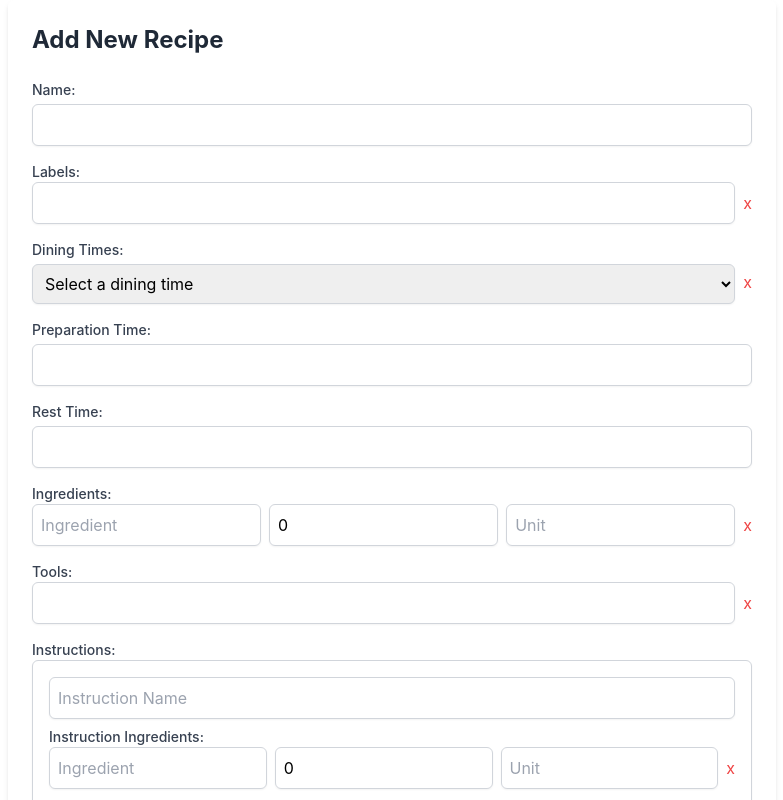
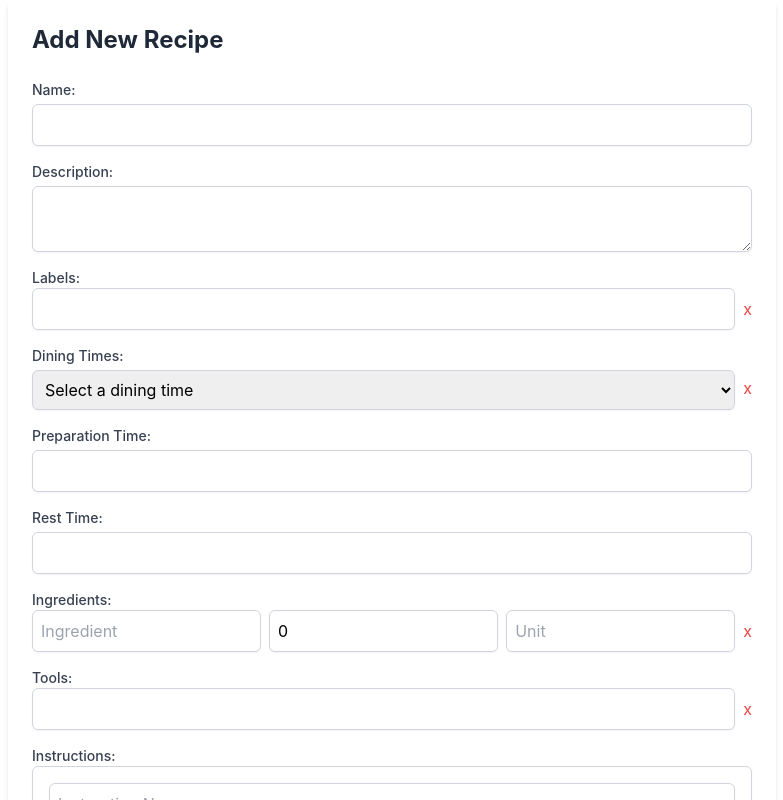
Before and after one commit to Max-Montag/blw-gourmet.de, a React (Create React App) app: page /admin/add-recipe in a window 1280 px wide. Shown: the top 800 px of the page, without its empty margins (248-1031 px from the left). Built offline with nearby package versions, Linux system fonts and the light colour scheme; no server answers; a web font is replaced by a local one.

Commit message:
add description

```diff
--- a/src/index.css
+++ b/src/index.css
@@ -13,7 +13,7 @@ body {
 
 .marcellus-regular {
   font-family: "Marcellus", serif;
-  font-weight: 400;
+  font-weight: 500;
   font-style: normal;
 }
 
--- a/src/views/admin/AddRecipe.tsx
+++ b/src/views/admin/AddRecipe.tsx
@@ -16,6 +16,7 @@ interface Instruction {
 
 interface RecipeData {
   name: string | null;
+  description: string | null;
   labels: string[];
   ingredients: Ingredient[];
   tools: string[];
@@ -29,6 +30,7 @@ const AddRecipe: React.FC = () => {
   const apiUrl = process.env.REACT_APP_API_URL;
   const [recipeData, setRecipeData] = useState<RecipeData>({
     name: null,
+    description: null,
     labels: [""],
     ingredients: [{ ingredient: "", amount: 0, unit: "" }],
     tools: [""],
@@ -390,6 +392,7 @@ const AddRecipe: React.FC = () => {
   const handleClear = () => {
     setRecipeData({
       name: null,
+      description: null,
       labels: [""],
       ingredients: [{ ingredient: "", amount: 0, unit: "" }],
       tools: [""],
@@ -419,6 +422,17 @@ const AddRecipe: React.FC = () => {
             type="text"
             name="name"
             value={recipeData.name ?? ""}
+            onChange={handleInputChange}
+            className="mt-1 block w-full border border-gray-300 rounded-md shadow-sm p-2 focus:ring-indigo-500 focus:border-indigo-500"
+          />
+        </div>
+        <div>
+          <label className="block text-sm font-medium text-gray-700">
+            Description:
+          </label>
+          <textarea
+            name="description"
+            value={recipeData.description ?? ""}
             onChange={handleInputChange}
             className="mt-1 block w-full border border-gray-300 rounded-md shadow-sm p-2 focus:ring-indigo-500 focus:border-indigo-500"
           />
--- a/src/views/recipe/Recipe.tsx
+++ b/src/views/recipe/Recipe.tsx
@@ -19,6 +19,7 @@ interface Instruction {
 
 interface RecipeData {
   name: string;
+  description: string;
   labels: string[];
   ingredients: Ingredient[];
   tools: string[];
@@ -77,6 +78,7 @@ const Recipe: React.FC = () => {
         />
       )}
       <h1 className="text-3xl font-bold mb-4 text-gray-800">{recipe.name}</h1>
+      <p className="text-gray-700 mb-6">{recipe.description}</p>
       <div className="flex flex-wrap mb-6">
         {recipe.labels.map((label, index) => (
           <div
```
